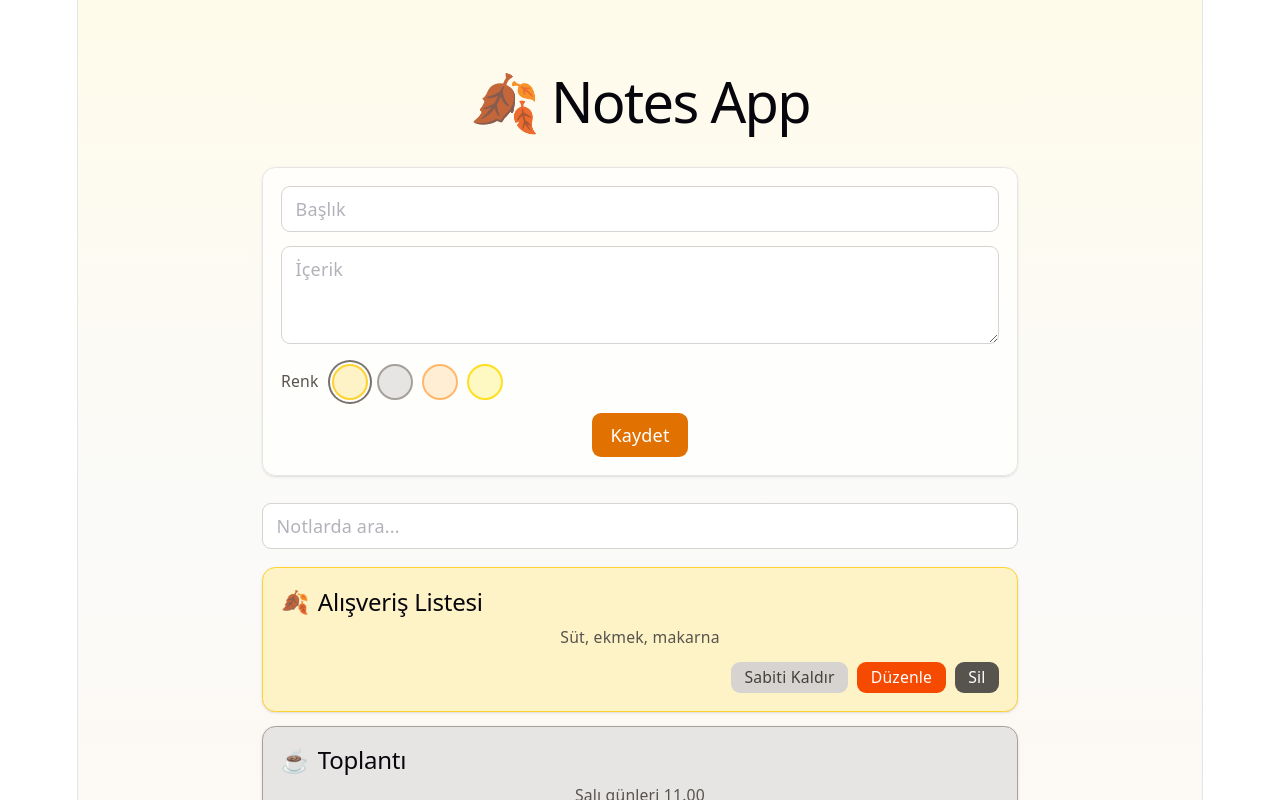
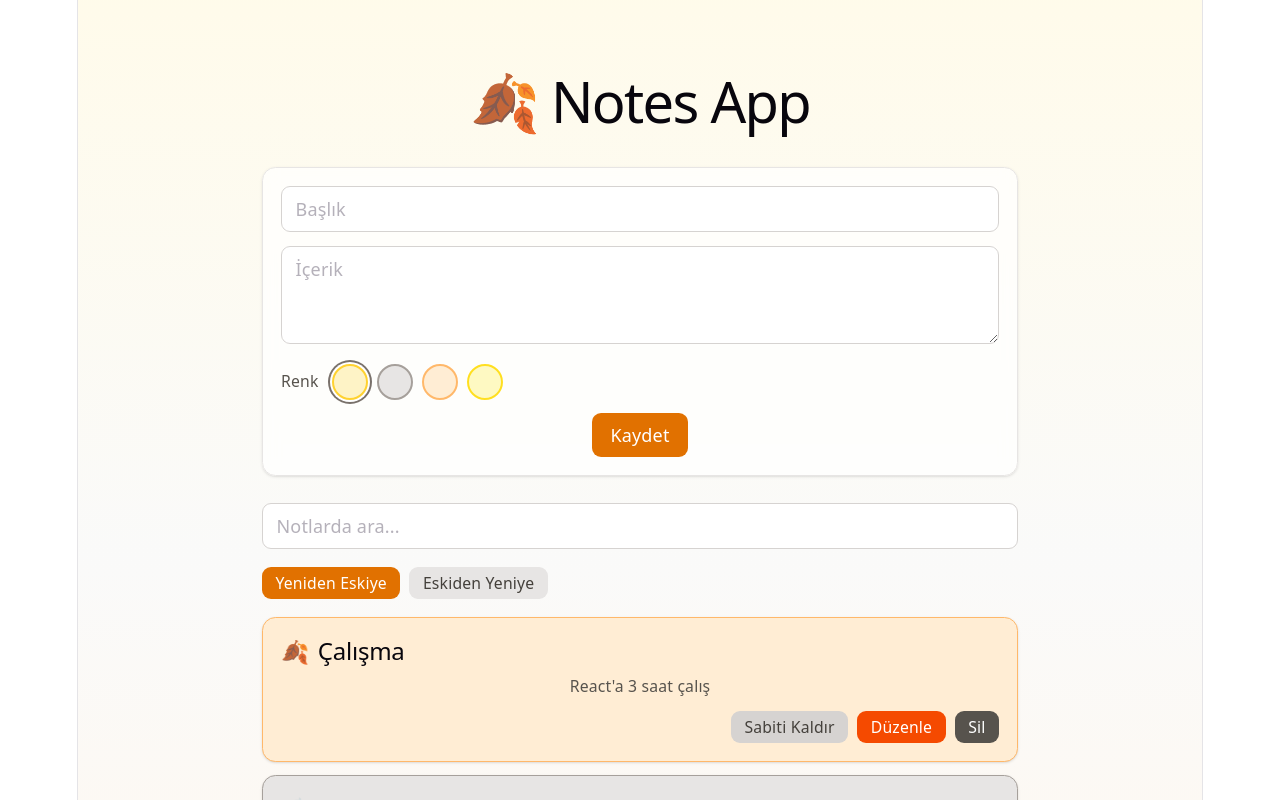
Before and after one commit to EniseAslan/Notes-App, a React (Vite) app in the folder notes-app/: page / in a window 1280 px wide. Shown: the top 800 px of the page. Built offline with nearby package versions, Linux system fonts and the light colour scheme.

Commit message:
feat: add sort toggle with pinned-first ordering

```diff
--- a/notes-app/src/App.jsx
+++ b/notes-app/src/App.jsx
@@ -2,6 +2,9 @@ import { useState, useEffect } from "react";
 import NoteList from "./components/NoteList";
 import NoteForm from "./components/NoteForm";
 import SearchBar from "./components/SearchBar";
+import SortToggle from "./components/SortToggle";
+
+
 
 function App() {
   const defaultNotes = [
@@ -27,6 +30,8 @@ function App() {
     color: "orange",
   },
 ];
+
+
   const [notes, setNotes] = useState(() => {
     try {
       const saved = localStorage.getItem("notes");
@@ -36,17 +41,21 @@ function App() {
     }
   });
 
+  const [form, setForm] = useState({ title: "", content: "", color: "amber" });
+  const [editingId, setEditingId] = useState(null);
+  const [search, setSearch] = useState("");
+  const [sortBy, setSortBy] = useState("newest");
+
   useEffect(() => {
     localStorage.setItem("notes", JSON.stringify(notes));
   }, [notes]);
 
-  const [form, setForm] = useState({ title: "", content: "", color: "amber" });
-  const [editingId, setEditingId] = useState(null);
-  const [search, setSearch] = useState("");
-
   const visibleNotes = notes
     .filter((n) => n.title.toLowerCase().includes(search.toLowerCase()))
-    .sort((a, b) => Number(b.pinned) - Number(a.pinned));
+    .sort((a, b) => {
+      if (a.pinned !== b.pinned) return Number(b.pinned) - Number(a.pinned);
+      return sortBy === "newest" ? b.id - a.id : a.id - b.id;
+    });
 
   const saveNote = () => {
     if (!form.title.trim()) return;
@@ -55,7 +64,7 @@ function App() {
       setNotes((prev) => [...prev, { id: Date.now(), pinned: false, ...form }]);
     } else {
       setNotes((prev) =>
-        prev.map((n) => (n.id === editingId ? { ...n, ...form } : n)),
+        prev.map((n) => (n.id === editingId ? { ...n, ...form } : n))
       );
       setEditingId(null);
     }
@@ -77,7 +86,7 @@ function App() {
 
   const togglePin = (id) => {
     setNotes((prev) =>
-      prev.map((n) => (n.id === id ? { ...n, pinned: !n.pinned } : n)),
+      prev.map((n) => (n.id === id ? { ...n, pinned: !n.pinned } : n))
     );
   };
 
@@ -92,6 +101,7 @@ function App() {
           isEditing={editingId !== null}
         />
         <SearchBar search={search} onSearchChange={setSearch} />
+        <SortToggle sortBy={sortBy} onSortChange={setSortBy} />
         <NoteList
           notes={visibleNotes}
           onDelete={deleteNote}
--- /dev/null
+++ b/notes-app/src/components/SortToggle.jsx
@@ -0,0 +1,28 @@
+export default function SortToggle({ sortBy, onSortChange }) {
+  return (
+    <div className="flex gap-2 mb-4">
+      <button
+        type="button"
+        onClick={() => onSortChange("newest")}
+        className={`text-sm px-3 py-1 rounded-lg transition ${
+          sortBy === "newest"
+            ? "bg-amber-600 text-white"
+            : "bg-stone-200 text-stone-700 hover:bg-stone-300"
+        }`}
+      >
+        Yeniden Eskiye
+      </button>
+      <button
+        type="button"
+        onClick={() => onSortChange("oldest")}
+        className={`text-sm px-3 py-1 rounded-lg transition ${
+          sortBy === "oldest"
+            ? "bg-amber-600 text-white"
+            : "bg-stone-200 text-stone-700 hover:bg-stone-300"
+        }`}
+      >
+        Eskiden Yeniye
+      </button>
+    </div>
+  );
+}
```
Lines whose indentation alone changed are shown as unchanged.
